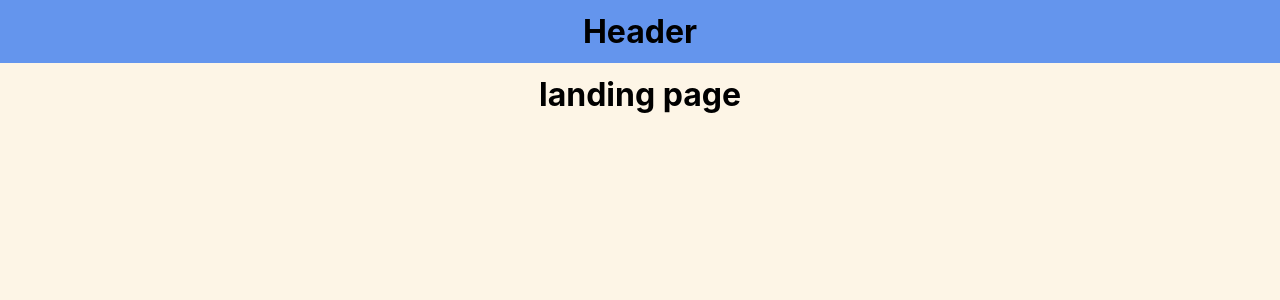
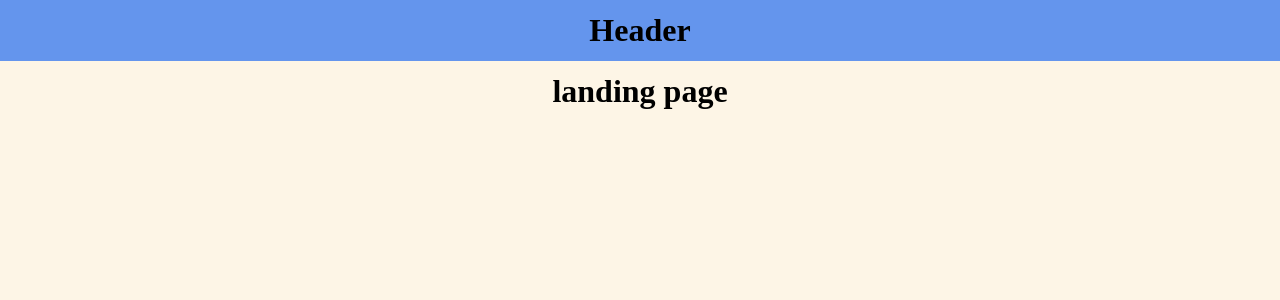
Before and after one commit to addison912/Wayfarer-frontend, a React (Create React App) app: page / in a window 1280 px wide. Shown: the top 300 px of the page. Built offline with nearby package versions, Linux system fonts and the light colour scheme.

Commit message:
set up scss

```diff
--- a/src/App.css
+++ b/sass/components/_app.scss
@@ -2,18 +2,9 @@
   box-sizing: border-box;
 }
 
-.Header {
-  background: cornflowerblue;
-  margin: 0;
-}
-
-h1 {
-  margin: 0;
-  padding: 12px;
-}
-
 body {
   background: oldlace;
+  margin: 0;
 }
 
 .App {
--- /dev/null
+++ b/sass/components/_header.scss
@@ -0,0 +1,9 @@
+.Header {
+  background: cornflowerblue;
+  margin: 0;
+}
+
+h1 {
+  margin: 0;
+  padding: 12px;
+}
--- /dev/null
+++ b/sass/index.scss
@@ -0,0 +1,9 @@
+// variables
+@import url("https://fonts.googleapis.com/css?family=Raleway");
+@import "variables";
+
+// components
+@import "components/app";
+@import "components/header";
+@import "components/landing";
+@import "components/profile";
--- a/src/App.js
+++ b/src/App.js
@@ -1,6 +1,5 @@
 import React, { Component } from "react";
 import { Router } from "@reach/router";
-import "./App.css";
 import Header from "./components/Header";
 import HomeContainer from "./containers/HomeContainer";
 import ProfileContainer from "./containers/ProfileContainer";
--- a/src/containers/ProfileContainer.js
+++ b/src/containers/ProfileContainer.js
@@ -3,7 +3,7 @@ import React, { Component } from "react";
 class ProfileContainer extends Component {
   render() {
     return (
-      <div className="Profile">
+      <div className="ProfileContainer">
         <h1>User Profile</h1>
       </div>
     );
--- a/src/index.css
+++ b/src/index.css
@@ -1,14 +1,25 @@
-body {
-  margin: 0;
-  padding: 0;
-  font-family: -apple-system, BlinkMacSystemFont, "Segoe UI", "Roboto", "Oxygen",
-    "Ubuntu", "Cantarell", "Fira Sans", "Droid Sans", "Helvetica Neue",
-    sans-serif;
-  -webkit-font-smoothing: antialiased;
-  -moz-osx-font-smoothing: grayscale;
+@import url("https://fonts.googleapis.com/css?family=Raleway");
+* {
+  box-sizing: border-box;
 }
 
-code {
-  font-family: source-code-pro, Menlo, Monaco, Consolas, "Courier New",
-    monospace;
+body {
+  background: oldlace;
+  margin: 0;
 }
+
+.App {
+  text-align: center;
+}
+
+.Header {
+  background: cornflowerblue;
+  margin: 0;
+}
+
+h1 {
+  margin: 0;
+  padding: 12px;
+}
+
+/*# sourceMappingURL=index.css.map */
```
Also changed, not shown: sass/_variables.scss (added), sass/components/_landing.scss (added), sass/components/_profile.scss (added), 1 other file (tests, documents, lock files or other folders).
